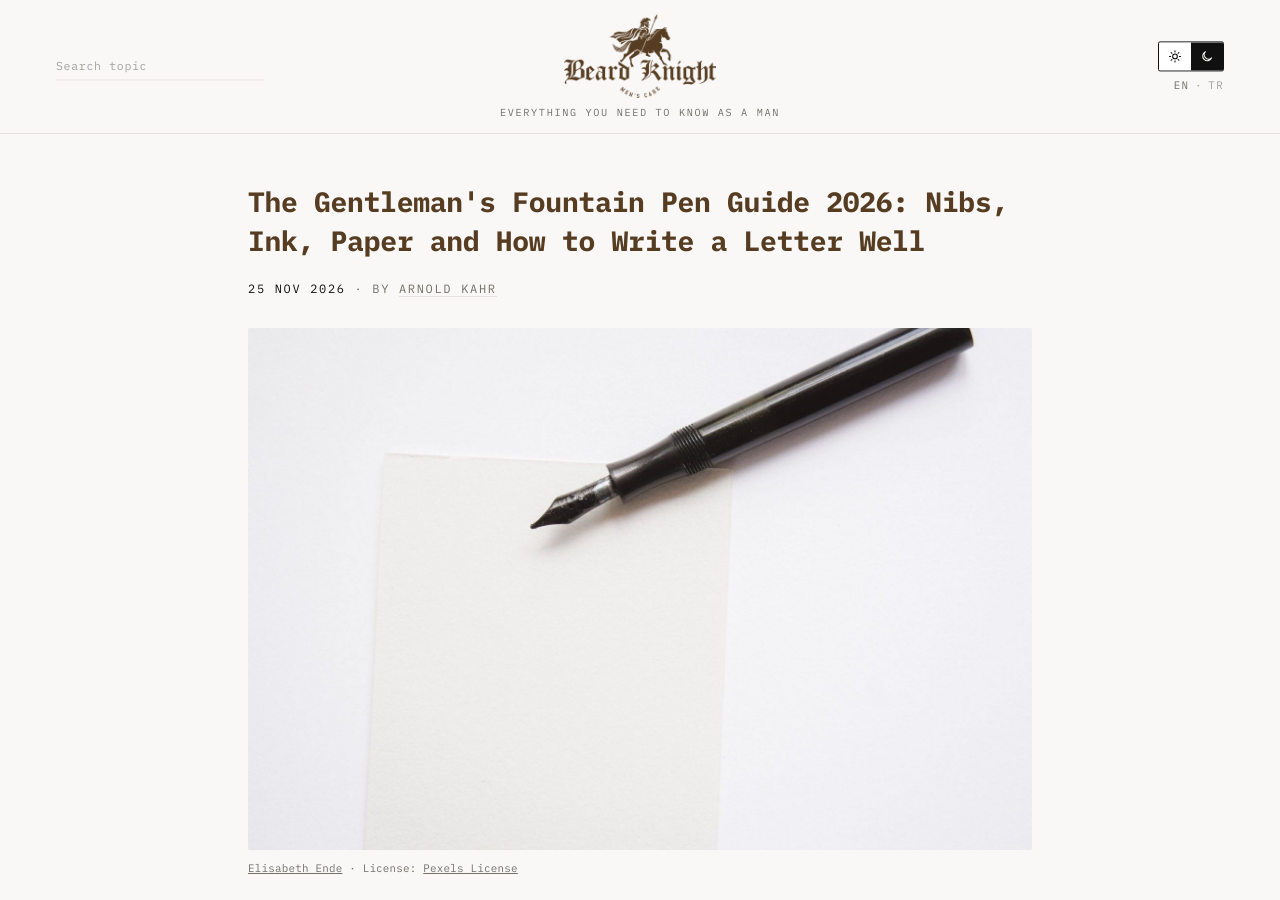
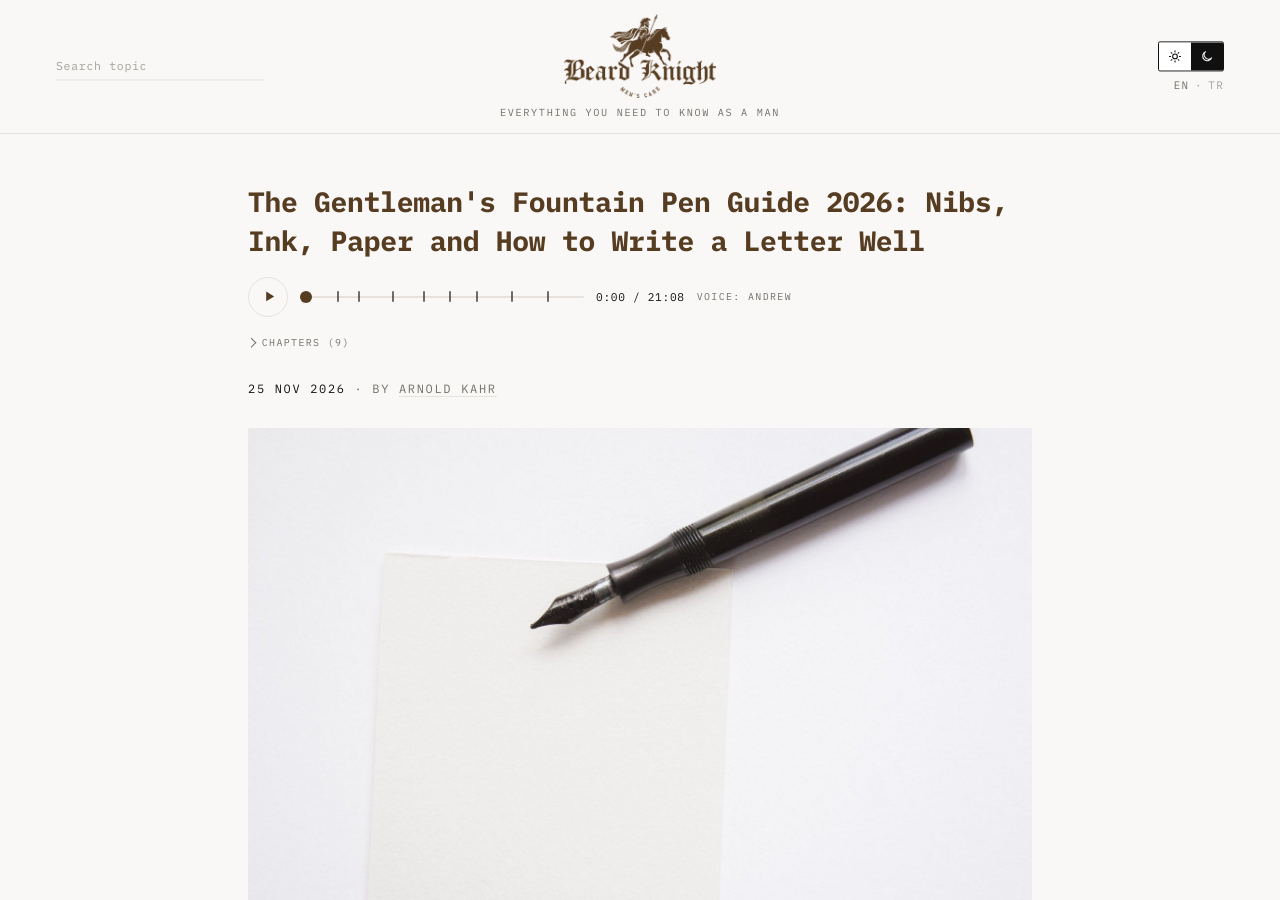
Before and after one commit to architect-high-level-core/beard-knight, a Jekyll site: the page built from _posts/2026-11-25-gentleman-fountain-pen-guide-2026.md, in a window 1280 px wide and 900 px high. Built offline with Jekyll 4.4.1, drawn with Linux system fonts in a browser that asks for light colours; part of the change alters nothing that is shown.

Commit message:
Audio: gentleman's fountain pen guide (chapters)

```diff
--- a/_posts/2026-11-25-gentleman-fountain-pen-guide-2026.md
+++ b/_posts/2026-11-25-gentleman-fountain-pen-guide-2026.md
@@ -12,6 +12,19 @@ image_credit: "Elisabeth Ende"
 image_license: "Pexels License"
 image_license_url: "https://www.pexels.com/license/"
 image_source_url: "https://www.pexels.com/photo/fountain-pen-on-white-surface-7431849/"
+audio: /assets/audio/gentleman-fountain-pen-guide-2026.mp3
+audio_voice: Andrew
+audio_duration: "21:08"
+audio_chapters:
+  - {t: 0, title: "Intro"}
+  - {t: 151, title: "What Is a Fountain Pen, and Why Does It…"}
+  - {t: 246, title: "How Do Nibs, Filling Systems and Ink…"}
+  - {t: 407, title: "What Should You Look For in a First…"}
+  - {t: 552, title: "How Do You Care for a Fountain Pen?"}
+  - {t: 671, title: "What Paper and Ink Belong With a Good…"}
+  - {t: 799, title: "How Do You Write and Send a Letter Well…"}
+  - {t: 958, title: "Which Fountain Pens Are Worth Buying in…"}
+  - {t: 1126, title: "Frequently Asked Questions"}
 ---
 
 A fountain pen is a writing instrument that feeds liquid ink through a metal nib, rather than a ball or a fibre tip. It is not a dip pen, and it is not a souvenir that lives in a drawer. For a man who still signs a letter, a card or a document with his own hand, it is one of the few tools that can be both practical and quietly ceremonial. This guide explains what a fountain pen is, how nibs and filling systems actually work, what to look for in a first serious pen, how to care for it, which paper and ink belong with it, how to write and send a letter in 2026, and three pens listed on U.S. pages at the time of writing: the Lamy 2000, the Pelikan M800 and the Montblanc Meisterstück Gold-Coated 149.
```
Also changed, not shown: 1 other file.
